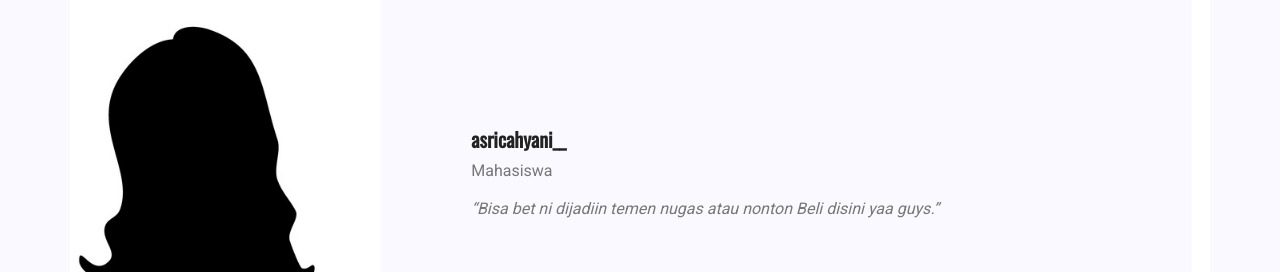
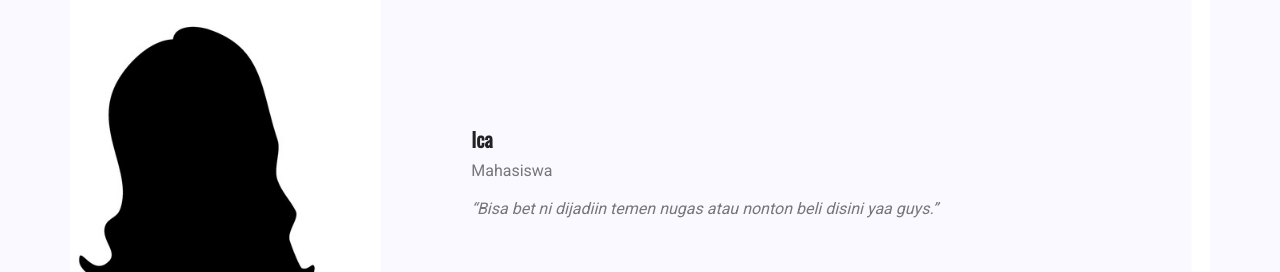
Before and after one commit to notRaihan/kwu-web, a plain HTML site: page index.html in a window 1280 px wide. Shown: the part 1920-2192 px from the top of the page. Drawn offline with nearby package versions, Linux system fonts and the light colour scheme; some packages are replaced by stand-ins of ours; a script that the page names is missing.

Commit message:
Update testimonial name and fix typo

```diff
--- a/index.html
+++ b/index.html
@@ -165,11 +165,11 @@
                             </div>
                             <div class="col-lg-8">
                                 <div class="testi_text">
-                                    <h4>asricahyani__</h4>
+                                    <h4>Ica</h4>
                                     <h5>Mahasiswa</h5>
                                     <p>
                                         “Bisa bet ni dijadiin temen nugas atau
-                                        nonton Beli disini yaa guys.”
+                                        nonton beli disini yaa guys.”
                                     </p>
                                 </div>
                             </div>
```
